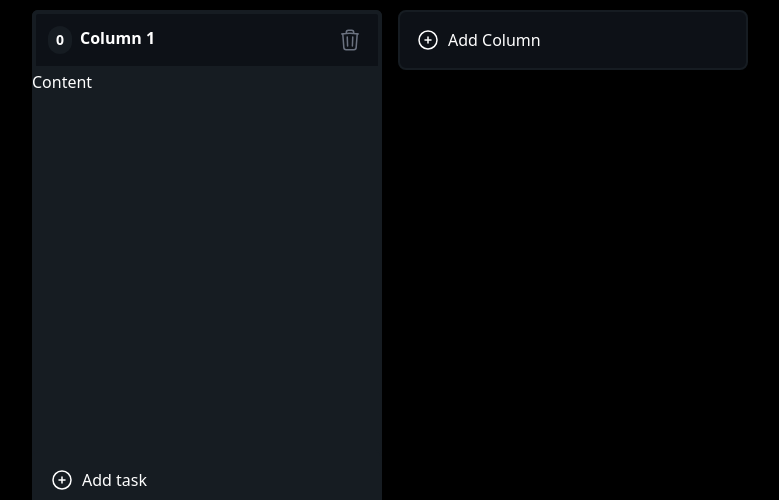
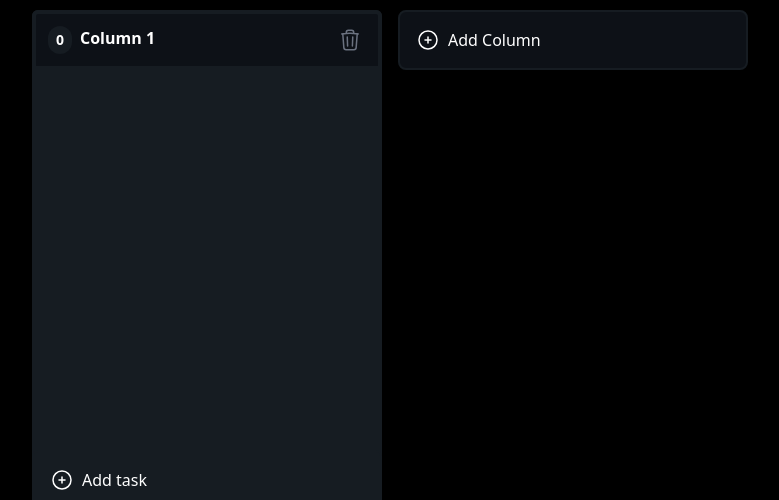
Before and after one commit to ClaytonDewey/kanban-board, a React (Vite) app: page / in a window 1280 px wide. Both pictures are taken after a click on the button "Add Column". Shown: the part 140-640 px from the top of the page, without its empty margins (250-1029 px from the left). Built offline with nearby package versions, Linux system fonts and the light colour scheme.

Commit message:
Display tasks in column

```diff
--- a/src/components/ColumnContainer.tsx
+++ b/src/components/ColumnContainer.tsx
@@ -1,7 +1,7 @@
 import { useState } from 'react';
 import { useSortable } from '@dnd-kit/sortable';
 import TrashIcon from '../icons/TrashIcon';
-import { Column, Id } from '../types';
+import { Column, Id, Task } from '../types';
 import { CSS } from '@dnd-kit/utilities';
 import PlusIcon from '../icons/PlusIcon';
 
@@ -11,10 +11,11 @@ interface Props {
   updateColumn: (id: Id, title: string) => void;
 
   createTask: (columnId: Id) => void;
+  tasks: Task[]
 }
 
 function ColumnContainer(props: Props) {
-  const { column, deleteColumn, updateColumn, createTask } = props;
+  const { column, deleteColumn, updateColumn, createTask, tasks } = props;
 
   const [editMode, setEditMode] = useState(false);
 
@@ -51,9 +52,6 @@ function ColumnContainer(props: Props) {
     <div
       {...attributes}
       {...listeners}
-      onClick={() => {
-        setEditMode(true)
-      }}
       ref={setNodeRef}
       style={style}
       className="
@@ -67,7 +65,11 @@ function ColumnContainer(props: Props) {
     "
     >
       {/* Column title */}
-      <div className="
+      <div
+        onClick={() => {
+          setEditMode(true)
+        }}
+        className="
         bg-mainBackgroundColor
         text-medium
         h-[60px]
@@ -123,7 +125,11 @@ function ColumnContainer(props: Props) {
         </button>
       </div>
       {/* Column task container */}
-      <div className="flex flex-grow">Content</div>
+      <div className="flex flex-grow flex-col gap4 p2 overflow-x-hidden overflow-y-auto">
+        {tasks.map(task => (
+          <div key={task.id}>{task.content}</div>
+        ))}
+      </div>
       {/* Column footer */}
       <button
         className='flex gap-2 items-center border-columnBackgroundColor border-2 rounded-md p-4 border-x-columnBackgroundColor hover:bg-mainBackgroundColor hover:text-rose-500 active:bg-black'
```
